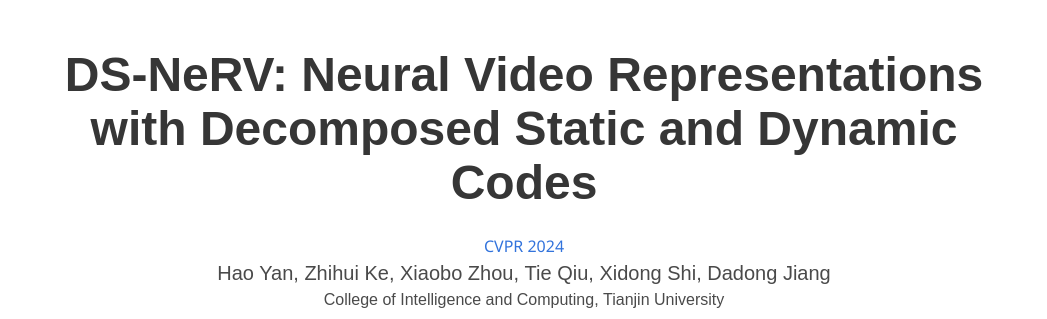
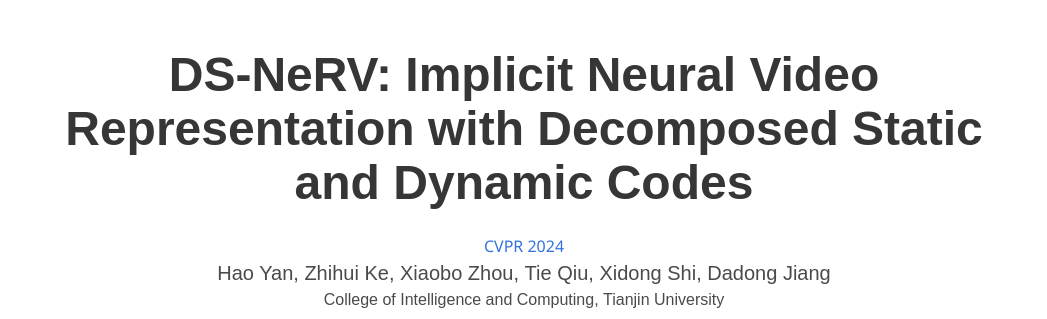
Before and after one commit to haoyan14/haoyan14.github.io, a plain HTML site: page DS-NeRV/index.html in a window 1280 px wide. Shown: the top 319 px of the page, without its empty margins (116-1163 px from the left). Drawn offline with nearby package versions, Linux system fonts and the light colour scheme; some icons are missing; a web font is replaced by a local one.

Commit message:
title changed

```diff
--- a/DS-NeRV/index.html
+++ b/DS-NeRV/index.html
@@ -57,7 +57,7 @@
     <div class="container is-max-desktop">
       <div class="columns is-centered">
         <div class="column has-text-centered">
-          <h1 class="title is-1 publication-title">DS-NeRV: Neural Video Representations with Decomposed Static and Dynamic Codes</h1>
+          <h1 class="title is-1 publication-title">DS-NeRV: Implicit Neural Video Representation with Decomposed Static and Dynamic Codes</h1>
           <div class="row">
             <a href="https://cvpr.thecvf.com/"> CVPR 2024 </a>
           </div>
```
